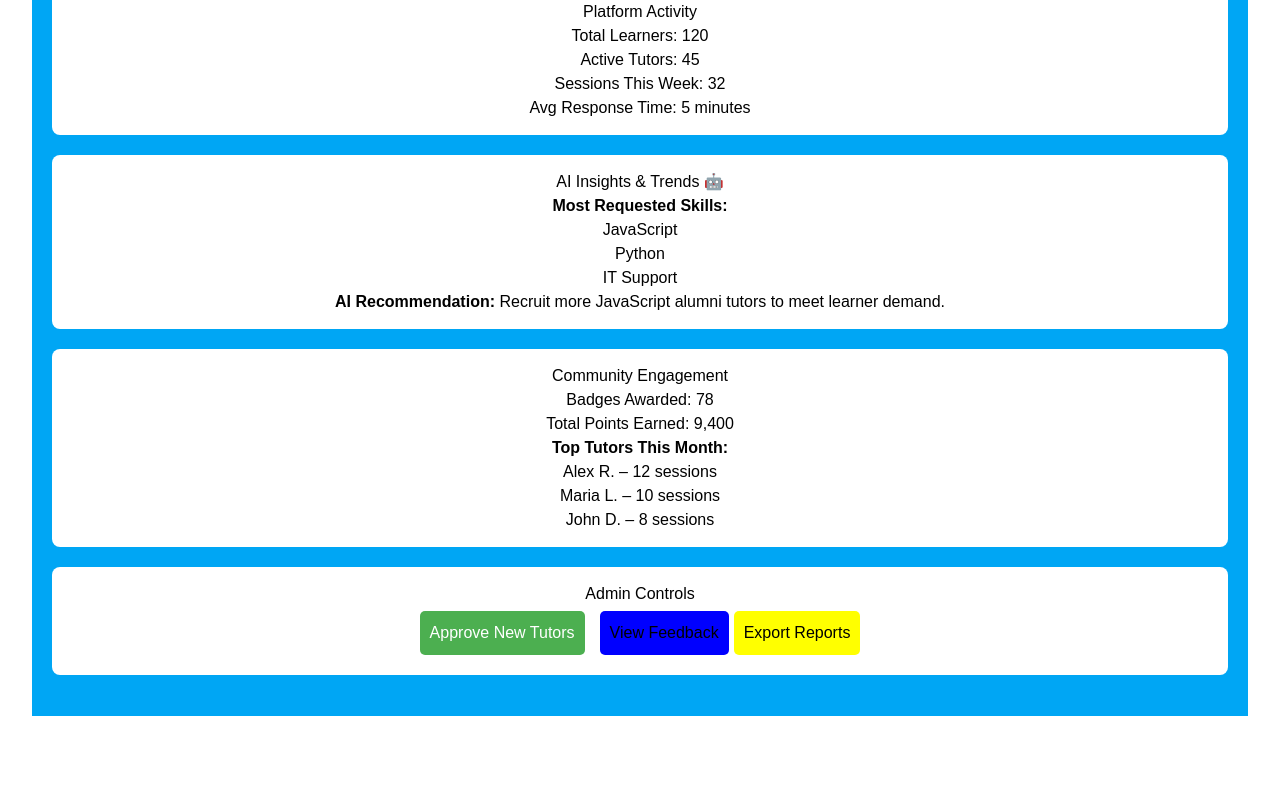
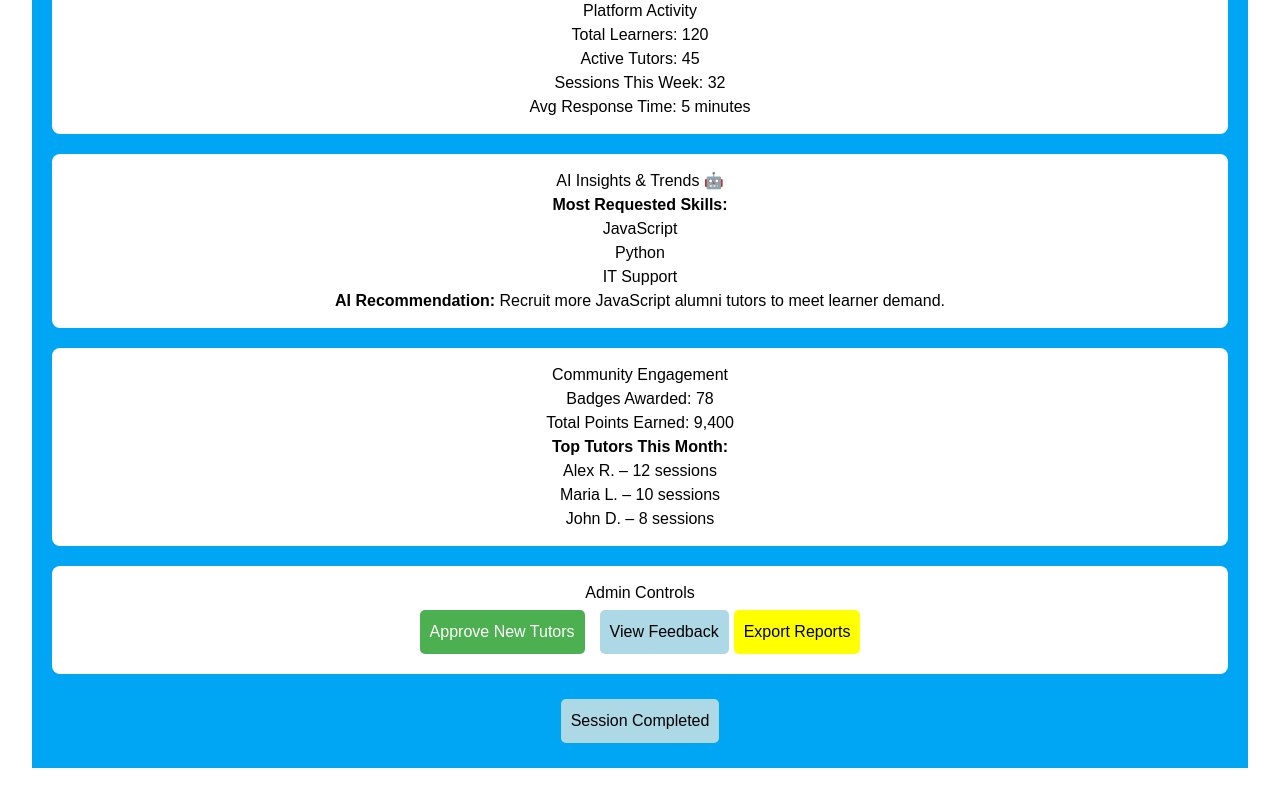
Before and after one commit to kbieman21/alumnai-student-app-frontend, a React app: page /admin in a window 1280 px wide. Shown: the part 236-1036 px from the top of the page. Before the commit the page ends 984 px from the top, so only its background shows below. Built offline with nearby package versions, Linux system fonts and the light colour scheme; no server answers; sample sign-in values are in the browser's storage; the HTML template or start-up script is replaced by a standard one.

Commit message:
Added the session completed page to the demo

```diff
--- a/src/pages/AdminPage.tsx
+++ b/src/pages/AdminPage.tsx
@@ -68,6 +68,9 @@ export default function AdminPage() {
             navigate('/tutor');
           }} style={styles.thirdBTn}> Export Reports</button>
       </section>
+       <button onClick={()=>{
+            navigate('/postsession');
+          }} style={styles.secondaryBtn}>Session Completed </button>
     </div>
   );
 }
@@ -92,7 +95,7 @@ const styles = {
     padding: "10px",
     border: "none",
     borderRadius: "5px",
-    background: "blue",
+    background: "lightblue",
     margin: "5px",
   },
   thirdBTn: {
```
